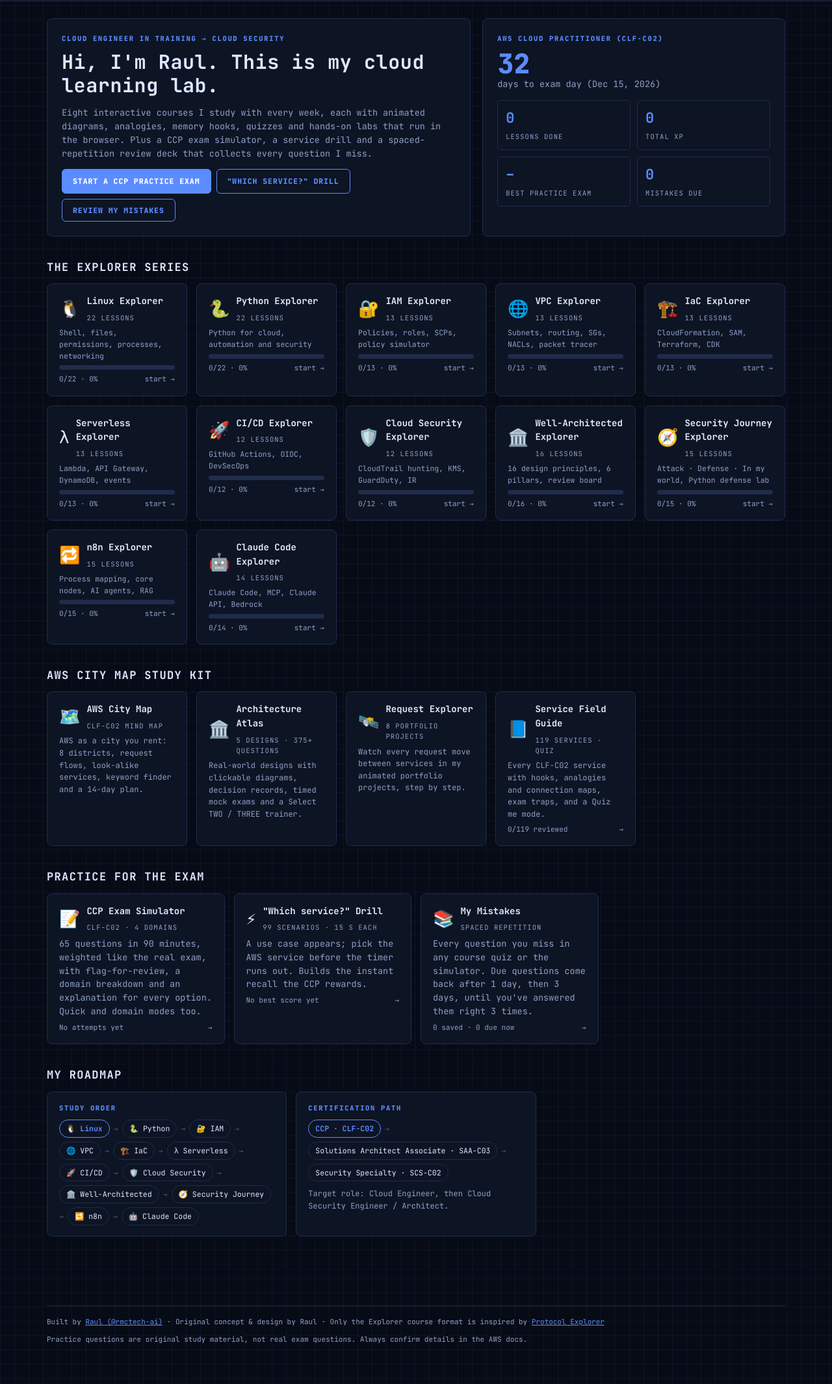
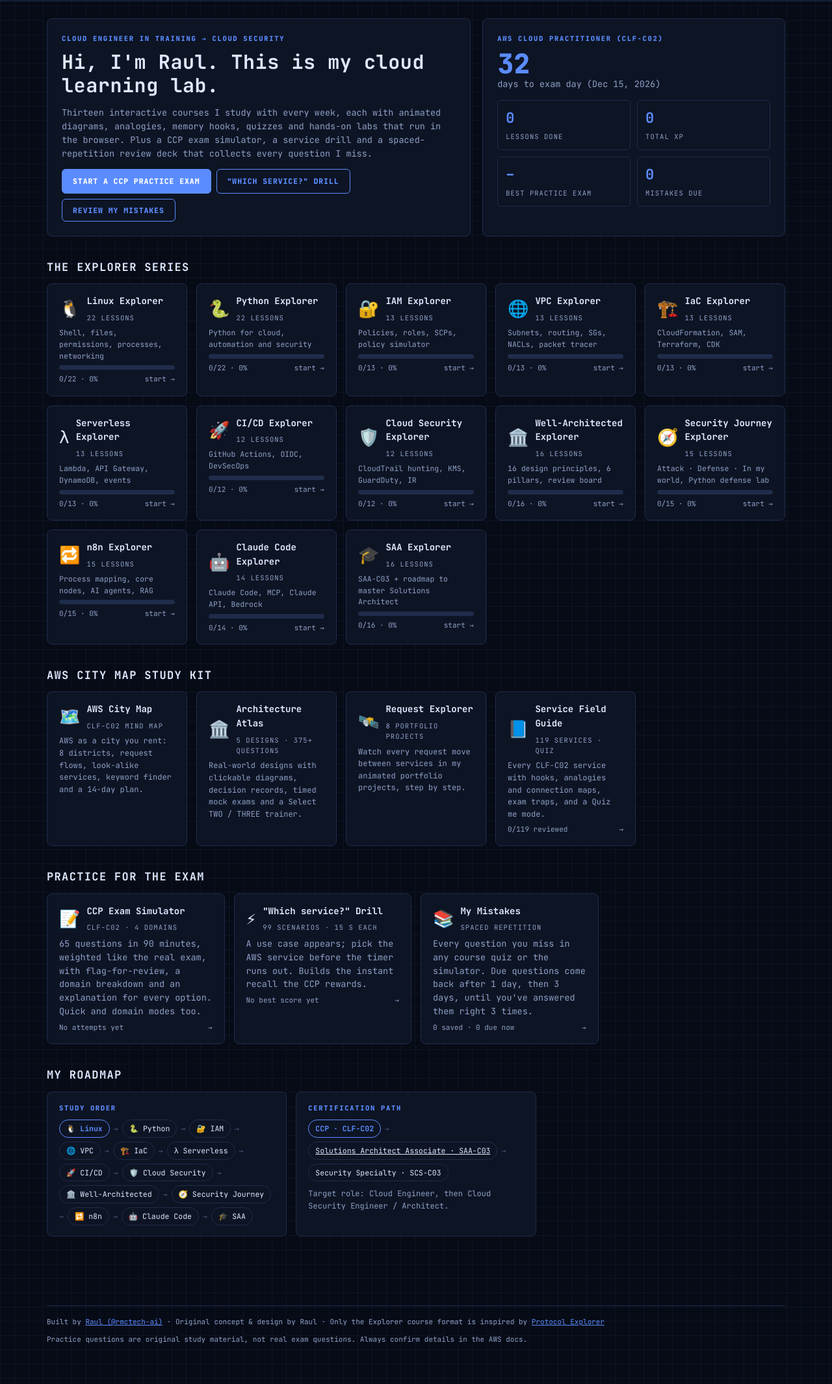
Before and after one commit to rmctech-ai/rmctech-ai.github.io, a plain HTML site: page index.html in a window 1280 px wide. Shown: the part 57-2187 px from the top of the page at 65% size. Drawn offline with Linux system fonts and the light colour scheme.

Commit message:
Hub: add SAA Explorer (13 courses), link SAA-C03 on the certification path
Co-Authored-By: Claude Opus 5.5 <noreply@anthropic.com>
Claude-Session: https://claude.ai/code/session_01F4puqy2wKPAFhKcX9tdNbE

```diff
--- a/index.html
+++ b/index.html
@@ -16,7 +16,7 @@
     <div class="card">
       <p class="kicker">CLOUD ENGINEER IN TRAINING → CLOUD SECURITY</p>
       <h1>Hi, I'm Raul. This is my cloud learning lab.</h1>
-      <p class="mute">Eight interactive courses I study with every week, each with animated diagrams, analogies, memory hooks, quizzes and hands-on labs that run in the browser. Plus a CCP exam simulator, a service drill and a spaced-repetition review deck that collects every question I miss.</p>
+      <p class="mute">Thirteen interactive courses I study with every week, each with animated diagrams, analogies, memory hooks, quizzes and hands-on labs that run in the browser. Plus a CCP exam simulator, a service drill and a spaced-repetition review deck that collects every question I miss.</p>
       <div class="btnrow"><a class="btn" href="exam.html">START A CCP PRACTICE EXAM</a><a class="btn gh" href="drill.html">"WHICH SERVICE?" DRILL</a><button class="btn gh" id="revBtn">REVIEW MY MISTAKES</button></div>
     </div>
     <div class="card">
@@ -52,7 +52,7 @@
   <h2>MY ROADMAP</h2>
   <div class="grid g2">
     <div class="card"><p class="kicker">STUDY ORDER</p><div class="path" id="path"></div></div>
-    <div class="card"><p class="kicker">CERTIFICATION PATH</p><div class="path"><span class="now">CCP · CLF-C02</span><i>→</i><span>Solutions Architect Associate · SAA-C03</span><i>→</i><span>Security Specialty · SCS-C02</span></div>
+    <div class="card"><p class="kicker">CERTIFICATION PATH</p><div class="path"><span class="now">CCP · CLF-C02</span><i>→</i><span><a href="https://rmctech-ai.github.io/SAA-Explorer/" style="color:inherit">Solutions Architect Associate · SAA-C03</a></span><i>→</i><span>Security Specialty · SCS-C03</span></div>
       <p class="mute" style="margin:10px 0 0;font-size:12px">Target role: Cloud Engineer, then Cloud Security Engineer / Architect.</p></div>
   </div>
 </main>
--- a/js/common.js
+++ b/js/common.js
@@ -12,7 +12,8 @@ window.HUB = (function () {
     { key: 'wellarchitected-explorer-v1', repo: 'WellArchitected-Explorer', name: 'Well-Architected Explorer', em: '🏛️', n: 16, sub: '16 design principles, 6 pillars, review board' },
     { key: 'security-journey-v1', repo: 'aws-security-journey/course', name: 'Security Journey Explorer', em: '🧭', n: 15, sub: 'Attack · Defense · In my world, Python defense lab' },
     { key: 'n8n-explorer-v1', repo: 'N8N-Explorer', name: 'n8n Explorer', em: '🔁', n: 15, sub: 'Process mapping, core nodes, AI agents, RAG' },
-    { key: 'claudecode-explorer-v1', repo: 'ClaudeCode-Explorer', name: 'Claude Code Explorer', em: '🤖', n: 14, sub: 'Claude Code, MCP, Claude API, Bedrock' }
+    { key: 'claudecode-explorer-v1', repo: 'ClaudeCode-Explorer', name: 'Claude Code Explorer', em: '🤖', n: 14, sub: 'Claude Code, MCP, Claude API, Bedrock' },
+    { key: 'saa-explorer-v1', repo: 'SAA-Explorer', name: 'SAA Explorer', em: '🎓', n: 16, sub: 'SAA-C03 + roadmap to master Solutions Architect' }
   ];
   const BASE = 'https://rmctech-ai.github.io/';
   const EXAM_DATE = new Date('2026-12-15T09:00:00+08:00');
```
Also changed, not shown: 1 other file.
